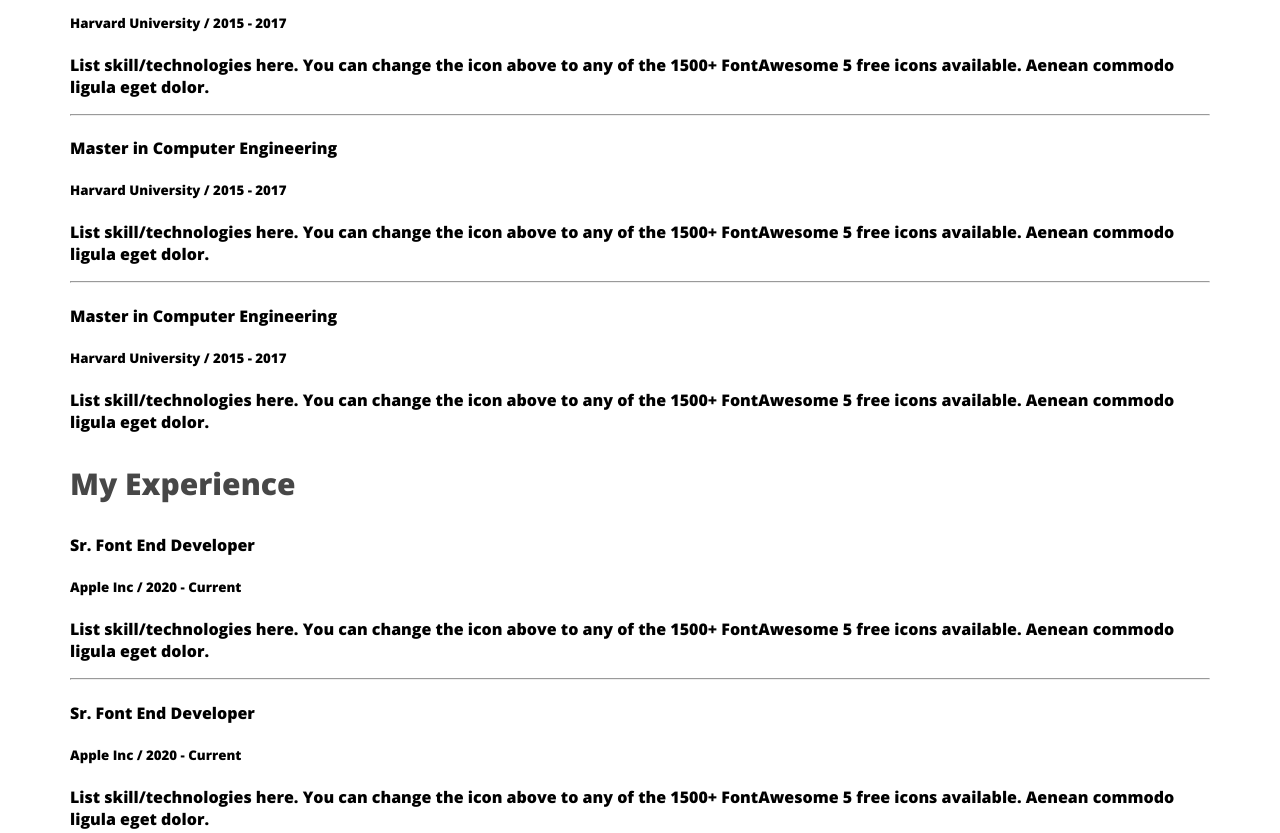
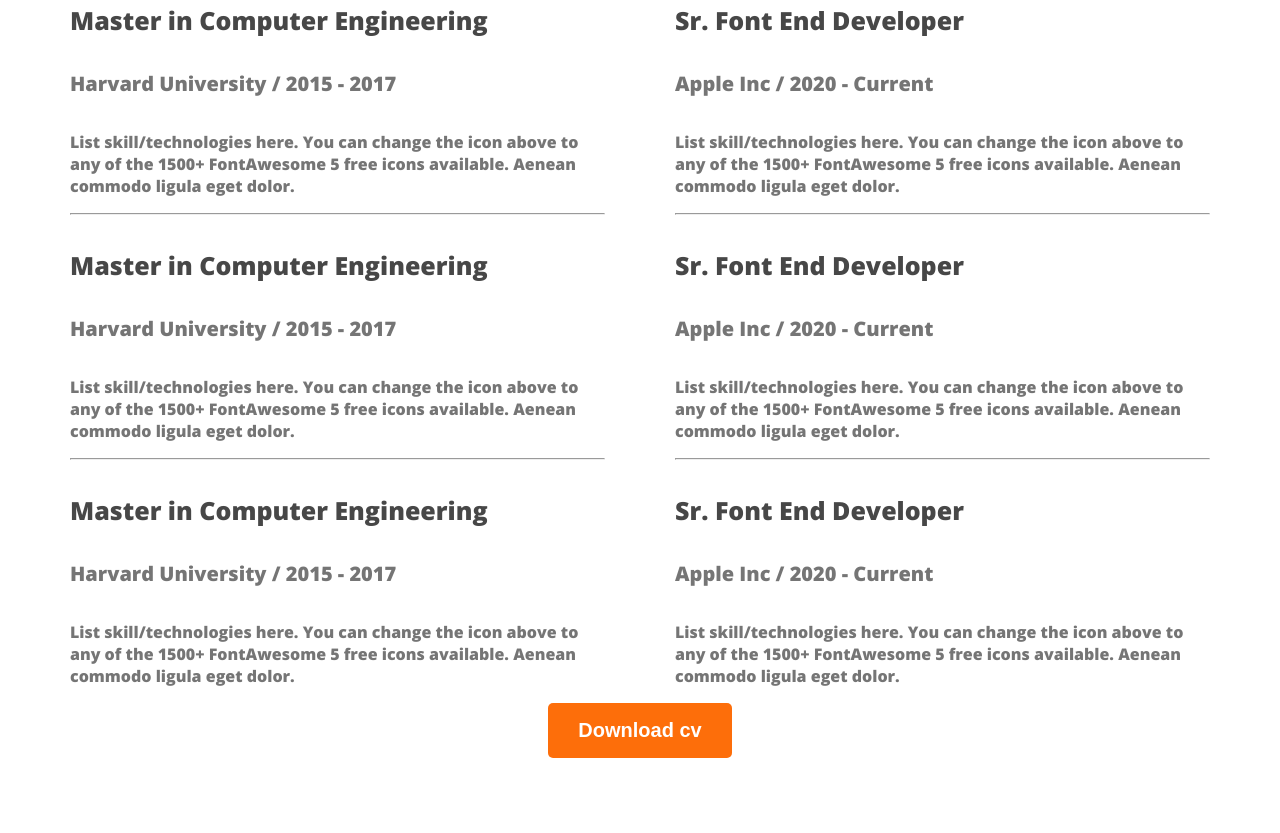
Before and after one commit to Abdullalimon/developer--portfolio, a plain HTML site: page index.html in a window 1280 px wide. Shown: the part 2632-3465 px from the top of the page. After the commit the page ends 3398 px from the top, so only its background shows below. Drawn offline with nearby package versions, Linux system fonts and the light colour scheme.

Commit message:
add last modife

```diff
--- a/index.html
+++ b/index.html
@@ -148,7 +148,9 @@
               </div>
 
         </div>
-
+        <div class="download">
+                 <button class="btn-primary">Download cv</button>
+                </div>
         </section>
     </main>
     <footer>
--- a/styles/portfolio.css
+++ b/styles/portfolio.css
@@ -159,3 +159,30 @@ main section {
     font-size: 30px;
     font-weight: 700;
 }
+
+.resume-container {
+    display: flex;
+    gap: 70px;
+}
+
+.resume-desc {
+    color: #757575;
+    font-size: 16px;
+    font-weight: 400;
+}
+
+.resume-item-title {
+    color: #474747;
+    font-size: 25px;
+    font-weight: 700;
+    margin-bottom: 10px;
+}
+
+.resume-item-info {
+    color: #757575;
+    font-size: 20px;
+    font-weight: 600;
+}
+.download{
+    text-align: center;
+}
```
